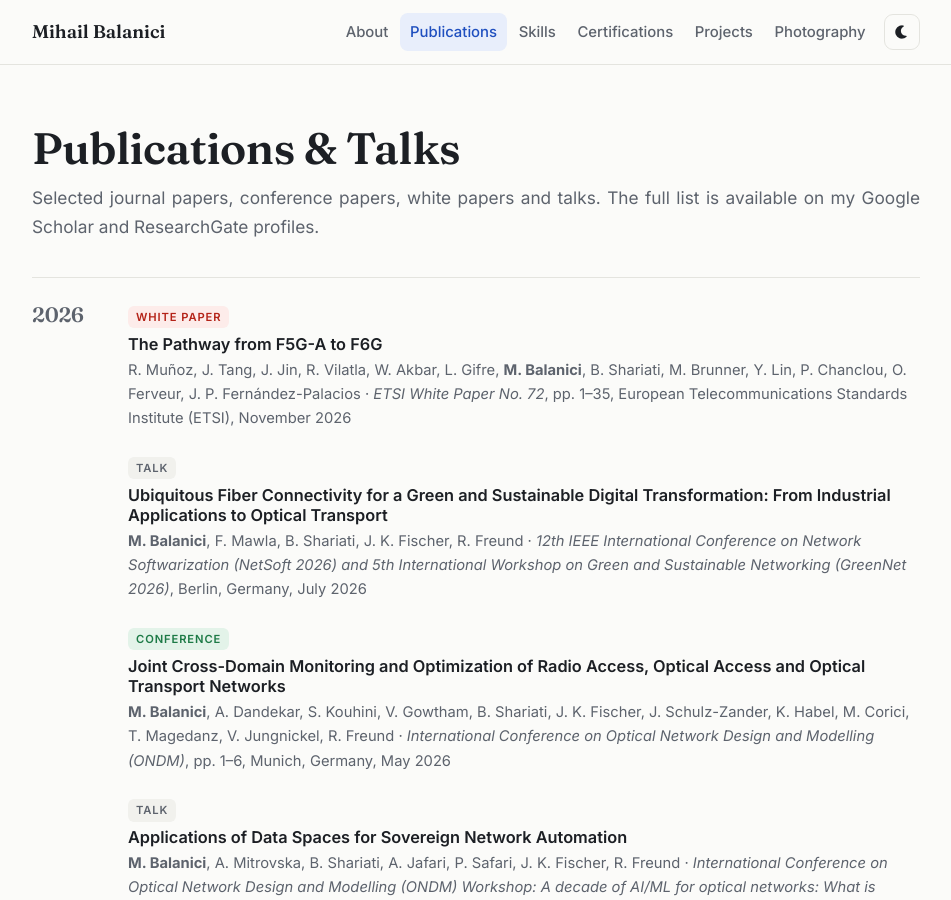
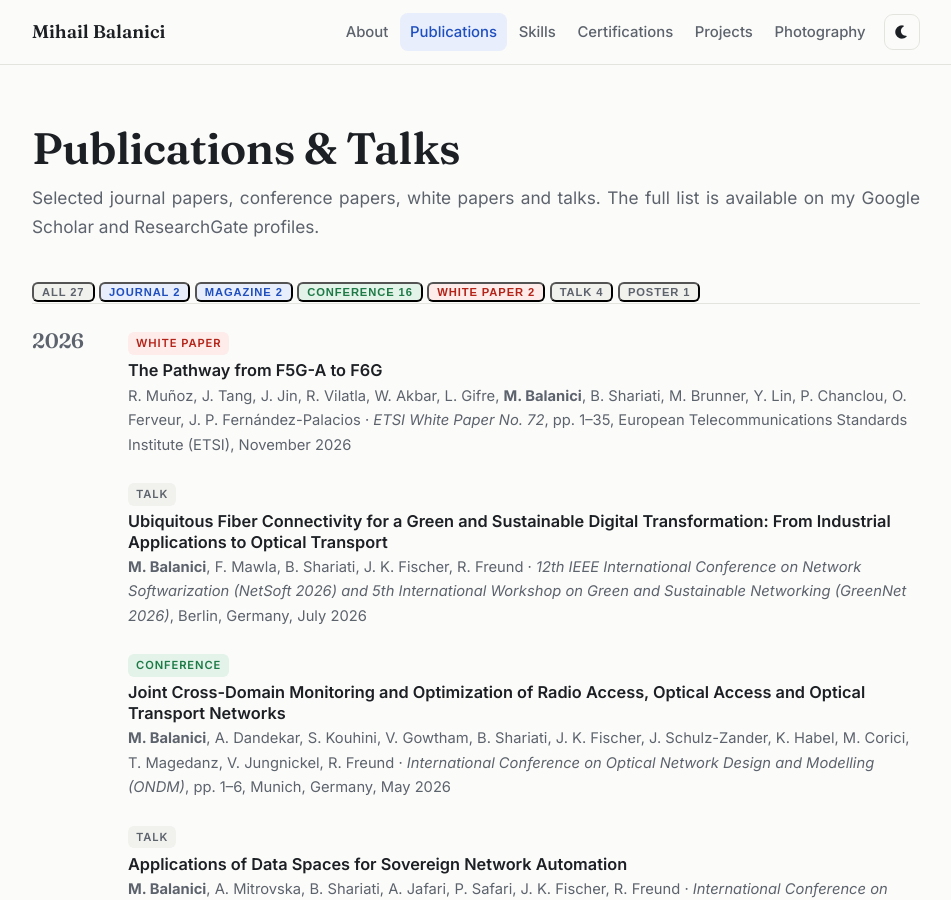
Before and after one commit to mihailbalanici/mihailbalanici.github.io, a Jekyll site: the page built from publications.html, in a window 1280 px wide and 900 px high. Shown: the whole window, without its empty margins (164-1115 px from the left). Built offline with Jekyll 4.4.1, drawn with Linux system fonts in a browser that asks for light colours.

Commit message:
Update publications.html

```diff
--- a/publications.html
+++ b/publications.html
@@ -4,13 +4,20 @@
 permalink: /publications/
 lead: Selected journal papers, conference papers, white papers and talks. The full list is available on my Google Scholar and ResearchGate profiles.
 ---
+{% assign pub_types = "journal,magazine,conference,white-paper,talk,poster" | split: "," %}
+<div class="pub-filter" role="group" aria-label="Filter by type">
+  <button type="button" class="badge badge-all is-active" data-type="all" aria-pressed="true">All <span>{{ site.data.publications.size }}</span></button>
+  {% for t in pub_types %}{% assign n = site.data.publications | where: "type", t | size %}{% if n > 0 %}
+  <button type="button" class="badge badge-{{ t }}" data-type="{{ t }}" aria-pressed="false">{{ t | replace: "-", " " }} <span>{{ n }}</span></button>
+  {% endif %}{% endfor %}
+</div>
 {% assign by_year = site.data.publications | group_by: "year" | sort: "name" | reverse %}
 {% for group in by_year %}
 <section class="pub-year">
   <h2>{{ group.name }}</h2>
   <ol class="pubs">
     {% for p in group.items %}
-    <li>
+    <li data-type="{{ p.type }}">
       <span class="badge badge-{{ p.type }}">{{ p.type | replace: "-", " " }}</span>
       <h3>{% if p.url != "" %}<a href="{{ p.url }}" target="_blank" rel="noopener">{{ p.title }}</a>{% else %}{{ p.title }}{% endif %}</h3>
       <p class="muted">{{ p.authors | replace: "M. Balanici", "<strong>M. Balanici</strong>" }} · <em>{{ p.venue }}</em>{% if p.volume and p.volume != "" %}, vol. {{ p.volume }}{% endif %}{% if p.issue and p.issue != "" %}, no. {{ p.issue }}{% endif %}{% if p.paper_id and p.paper_id != "" %}, {{ p.paper_id }}{% endif %}{% if p.pages and p.pages != "" %}, pp. {{ p.pages }}{% endif %}{% if p.place and p.place != "" %}, {{ p.place }}{% endif %}{% if p.publisher and p.publisher != "" %}, {{ p.publisher }}{% endif %}{% if p.month and p.month != "" %}, {{ p.month }} {{ p.year }}{% endif %}</p>
@@ -25,3 +32,20 @@
   {% if site.social.researchgate != "" %}<a class="btn btn-ghost" href="{{ site.social.researchgate }}" target="_blank" rel="noopener"><i class="fa-brands fa-researchgate"></i> ResearchGate</a>{% endif %}
   {% if site.social.orcid != "" %}<a class="btn btn-ghost" href="{{ site.social.orcid }}" target="_blank" rel="noopener"><i class="fa-brands fa-orcid"></i> ORCID</a>{% endif %}
 </p>
+
+<script>
+  document.querySelectorAll(".pub-filter button").forEach(function (btn) {
+    btn.addEventListener("click", function () {
+      var t = btn.dataset.type;
+      document.querySelectorAll(".pub-filter button").forEach(function (b) {
+        b.classList.toggle("is-active", b === btn); b.setAttribute("aria-pressed", b === btn);
+      });
+      document.querySelectorAll(".pubs > li").forEach(function (li) {
+        li.hidden = !(t === "all" || li.dataset.type === t);
+      });
+      document.querySelectorAll(".pub-year").forEach(function (sec) {
+        sec.hidden = !sec.querySelector(".pubs > li:not([hidden])");
+      });
+    });
+  });
+</script>
```
